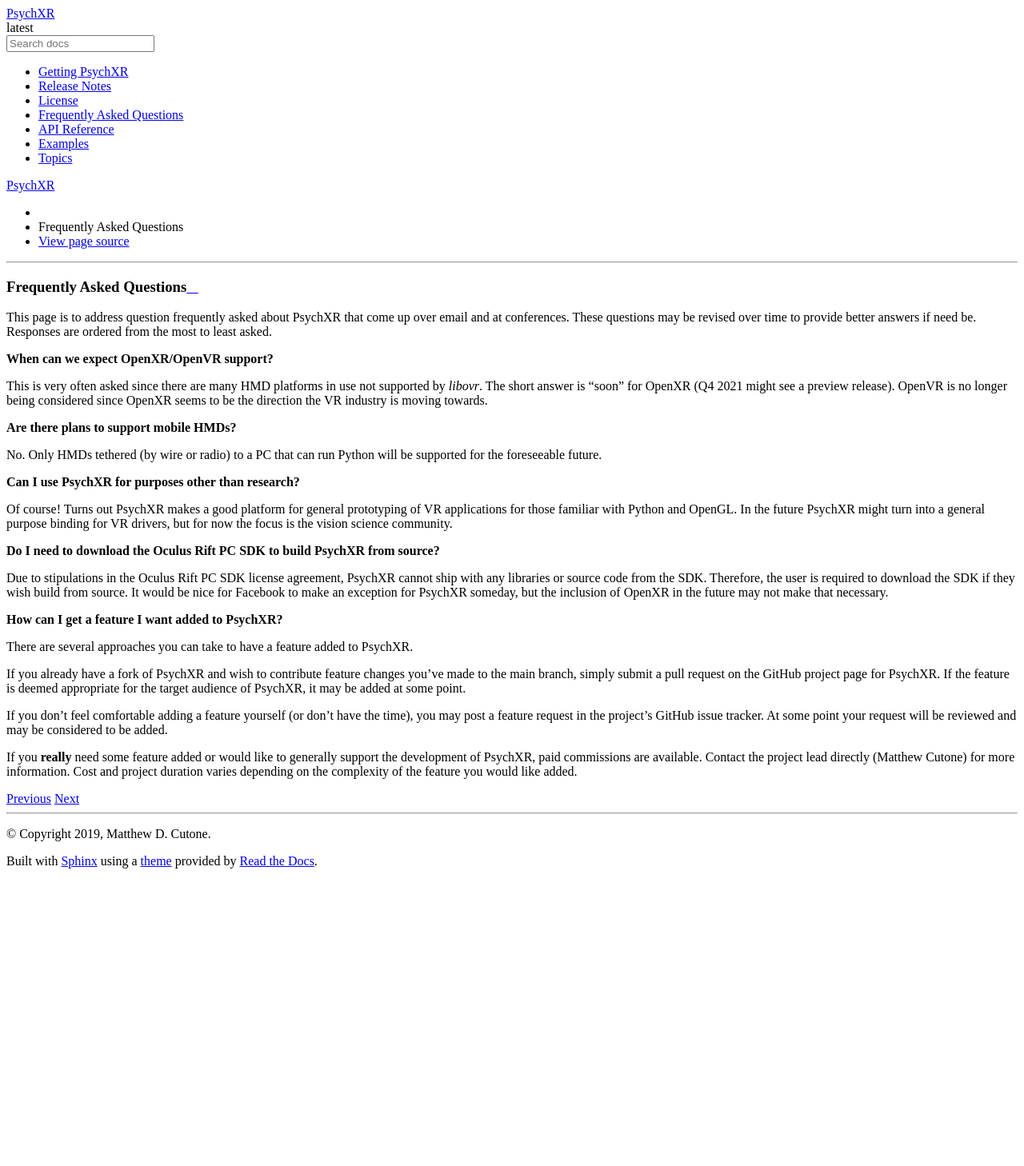
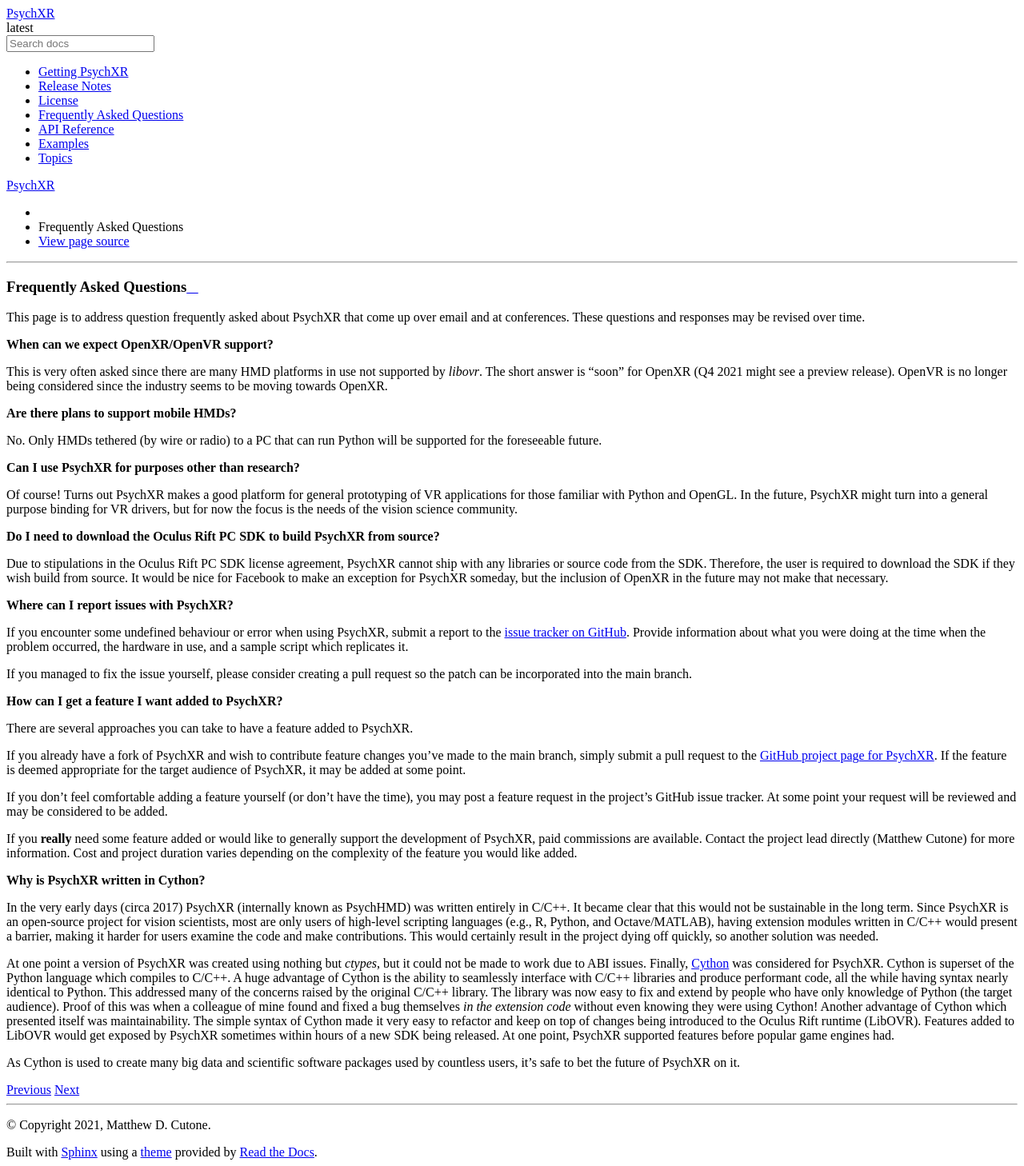
Before and after one commit to mdcutone/psychxr, a Sphinx documentation site: the page built from docs/faq.rst, in a window 1280 px wide. Shown: the whole page at 80% size. Built offline with Sphinx 7.4.7 and the Read the Docs theme 2.0.0, drawn with Linux system fonts in a browser that asks for light colours; before the commit the page ends 1094 px from its top, so only the background shows below that.

```diff
--- a/docs/conf.py
+++ b/docs/conf.py
@@ -20,7 +20,7 @@ sys.path.insert(0, os.path.abspath('..'))
 # -- Project information -----------------------------------------------------
 
 project = 'PsychXR'
-copyright = '2019, Matthew D. Cutone'
+copyright = '2021, Matthew D. Cutone'
 author = 'Matthew D. Cutone'
 
 # The short X.Y version
@@ -168,7 +168,9 @@ man_pages = [
 texinfo_documents = [
     (master_doc, 'PsychXR', 'PsychXR Documentation',
      author, 'PsychXR',
-     'PsychXR is a collection of Python extension libraries for interacting with eXtended Reality displays (HMDs), intended for neuroscience and psychology research applications.',
+     'PsychXR is a collection of Python extension libraries for interacting '
+     'with eXtended Reality displays (HMDs), intended for neuroscience and '
+     'psychology research applications.',
      'Miscellaneous'),
 ]
 
--- a/docs/faq.rst
+++ b/docs/faq.rst
@@ -2,16 +2,15 @@ Frequently Asked Questions
 ==========================
 
 This page is to address question frequently asked about PsychXR that come up
-over email and at conferences. These questions may be revised over time to
-provide better answers if need be. Responses are ordered from the most to least
-asked.
+over email and at conferences. These questions and responses may be revised over
+time.
 
 **When can we expect OpenXR/OpenVR support?**
 
 This is very often asked since there are many HMD platforms in use not supported
 by `libovr`. The short answer is "soon" for OpenXR (Q4 2021 might see a preview
-release). OpenVR is no longer being considered since OpenXR seems to be the
-direction the VR industry is moving towards.
+release). OpenVR is no longer being considered since the industry seems to be
+moving towards OpenXR.
 
 **Are there plans to support mobile HMDs?**
 
@@ -21,9 +20,9 @@ supported for the foreseeable future.
 **Can I use PsychXR for purposes other than research?**
 
 Of course! Turns out PsychXR makes a good platform for general prototyping of VR
-applications for those familiar with Python and OpenGL. In the future PsychXR
+applications for those familiar with Python and OpenGL. In the future, PsychXR
 might turn into a general purpose binding for VR drivers, but for now the focus
-is the vision science community.
+is the needs of the vision science community.
 
 **Do I need to download the Oculus Rift PC SDK to build PsychXR from source?**
 
@@ -33,14 +32,26 @@ required to download the SDK if they wish build from source. It would be nice
 for Facebook to make an exception for PsychXR someday, but the inclusion of
 OpenXR in the future may not make that necessary.
 
+**Where can I report issues with PsychXR?**
+
+If you encounter some undefined behaviour or error when using PsychXR, submit a
+report to the
+`issue tracker on GitHub <https://github.com/mdcutone/psychxr/issues>`_. Provide
+information about what you were doing at the time when the problem occurred, the
+hardware in use, and a sample script which replicates it.
+
+If you managed to fix the issue yourself, please consider creating a pull
+request so the patch can be incorporated into the main branch.
+
 **How can I get a feature I want added to PsychXR?**
 
 There are several approaches you can take to have a feature added to PsychXR.
 
 If you already have a fork of PsychXR and wish to contribute feature changes
-you've made to the main branch, simply submit a pull request on the GitHub
-project page for PsychXR. If the feature is deemed appropriate for the target
-audience of PsychXR, it may be added at some point.
+you've made to the main branch, simply submit a pull request to the
+`GitHub project page for PsychXR <https://github.com/mdcutone/psychxr>`_. If the
+feature is deemed appropriate for the target audience of PsychXR, it may be
+added at some point.
 
 If you don't feel comfortable adding a feature yourself (or don't have the
 time), you may post a feature request in the project's GitHub issue tracker. At
@@ -50,3 +61,33 @@ If you **really** need some feature added or would like to generally support
 the development of PsychXR, paid commissions are available. Contact the project
 lead directly (Matthew Cutone) for more information. Cost and project duration
 varies depending on the complexity of the feature you would like added.
+
+**Why is PsychXR written in Cython?**
+
+In the very early days (circa 2017) PsychXR (internally known as PsychHMD) was
+written entirely in C/C++. It became clear that this would not be sustainable in
+the long term. Since PsychXR is an open-source project for vision scientists,
+most are only users of high-level scripting languages (e.g., R, Python, and
+Octave/MATLAB), having extension modules written in C/C++ would present a
+barrier, making it harder for users examine the code and make contributions.
+This would certainly result in the project dying off quickly, so another
+solution was needed.
+
+At one point a version of PsychXR was created using nothing but `ctypes`, but it
+could not be made to work due to ABI issues. Finally,
+`Cython <https://cython.org/>`_ was considered for PsychXR. Cython is superset
+of the Python language which compiles to C/C++. A huge advantage of Cython is
+the ability to seamlessly interface with C/C++ libraries and produce performant
+code, all the while having syntax nearly identical to Python. This addressed
+many of the concerns raised by the original C/C++ library. The library was now
+easy to fix and extend by people who have only knowledge of Python (the target
+audience). Proof of this was when a colleague of mine found and fixed a bug
+themselves *in the extension code* without even knowing they were using Cython!
+Another advantage of Cython which presented itself was maintainability. The
+simple syntax of Cython made it very easy to refactor and keep on top of changes
+being introduced to the Oculus Rift runtime (LibOVR). Features added to LibOVR
+would get exposed by PsychXR sometimes within hours of a new SDK being released.
+At one point, PsychXR supported features before popular game engines had.
+
+As Cython is used to create many big data and scientific software packages used
+by countless users, it's safe to bet the future of PsychXR on it.
```
Also changed, not shown: docs/examples.rst (+11 -2 lines), docs/examples/openhmd_helloworld.rst (added, +51 -0 lines), docs/index.rst (+4 -5 lines), docs/installing.rst (+5 -3 lines).
